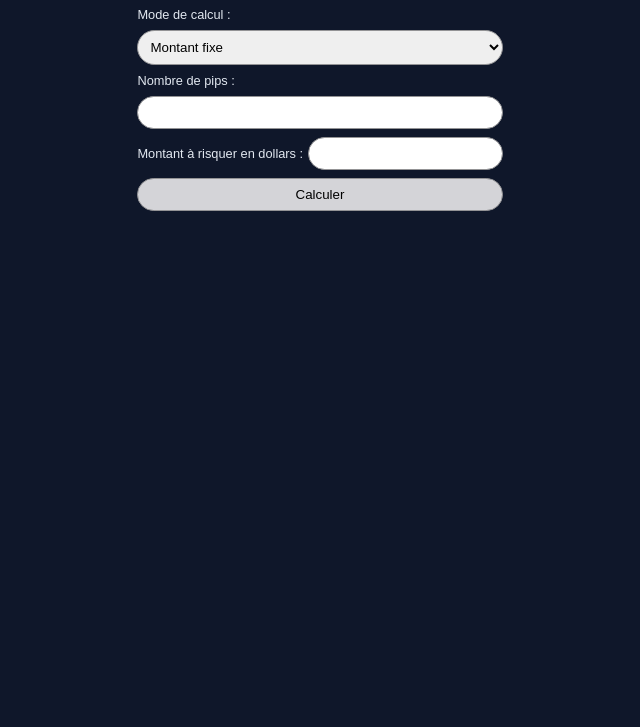
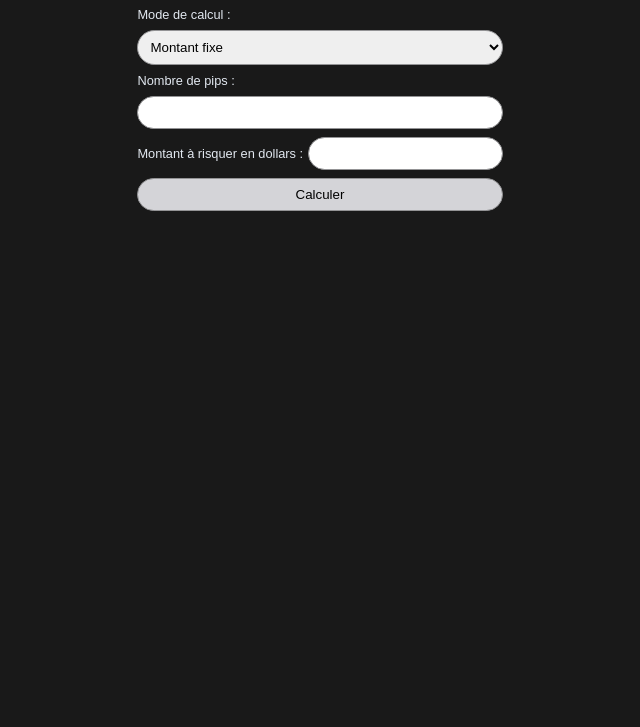
Before and after one commit to tgvdufuture/LotCalculator, a plain HTML site: page index.html in a window 1280 px wide. Shown: the part 73-800 px from the top of the page, without its empty margins (320-960 px from the left). Drawn offline with Linux system fonts and the light colour scheme.

Commit message:
Color change 2

```diff
--- a/style.css
+++ b/style.css
@@ -4,7 +4,7 @@ body{
     flex-direction: column;
     align-items: center;
     font-family: Arial, Helvetica, sans-serif;
-    background-color: #0f172a;
+    background-color: #191919;
     color: #e2e8f0;
 }
 
```
